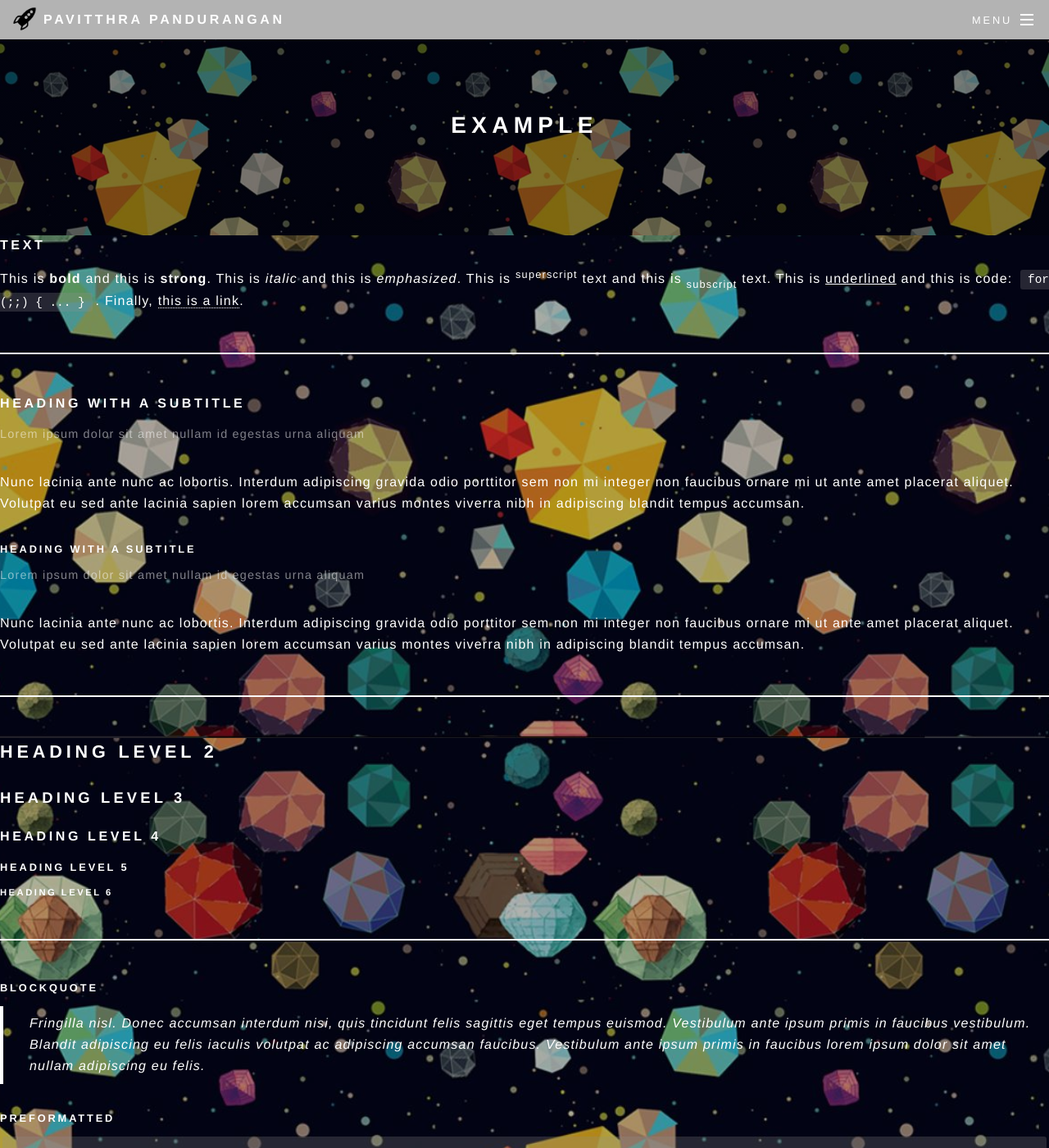
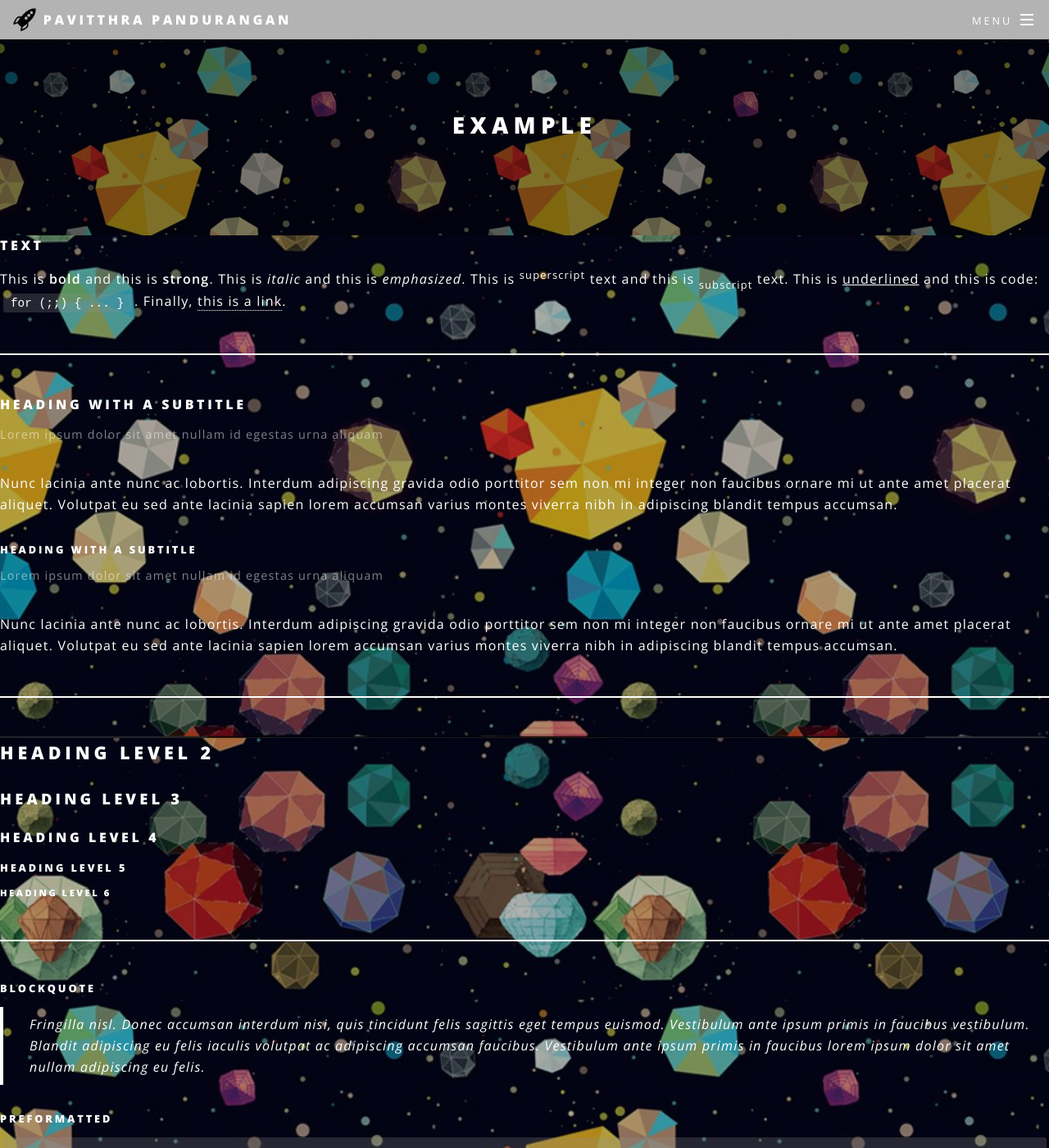
Before and after one commit to pavitthrap/pavitthrap.github.io, a Jekyll site: the page built from example.html, in a window 1280 px wide and 1400 px high. Shown: the whole window at 82% size. Built offline with Jekyll 4.4.1, drawn with Linux system fonts in a browser that asks for light colours.

Commit message:
google font

```diff
--- a/css/main.scss
+++ b/css/main.scss
@@ -8,8 +8,8 @@ $baseurl: '{{ site.baseurl }}/images';
 @import 'libs/functions';
 @import 'libs/mixins';
 @import 'font-awesome.min.css';
-/*@import url('http://fonts.googleapis.com/css?family=Open+Sans:400,400italic,600,600italic,800,800italic');
-*/
+@import url('https://fonts.googleapis.com/css?family=Open+Sans:400,400italic,600,600italic,800,800italic');
+
 
 /*
 	Spectral by HTML5 UP
@@ -52,7 +52,7 @@ $baseurl: '{{ site.baseurl }}/images';
 
 	body, input, select, textarea {
 		color: _palette(fg);
-		font-family: Helvetica, sans-serif, 'Open Sans';
+		font-family: _font(family);
 		font-size: 15pt;
 		font-weight: _font(weight);
 		letter-spacing: _size(letter-spacing);
```
